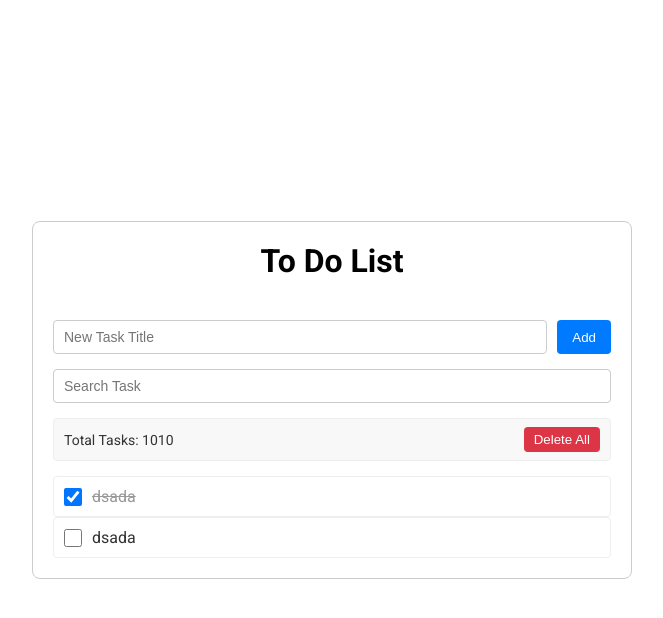
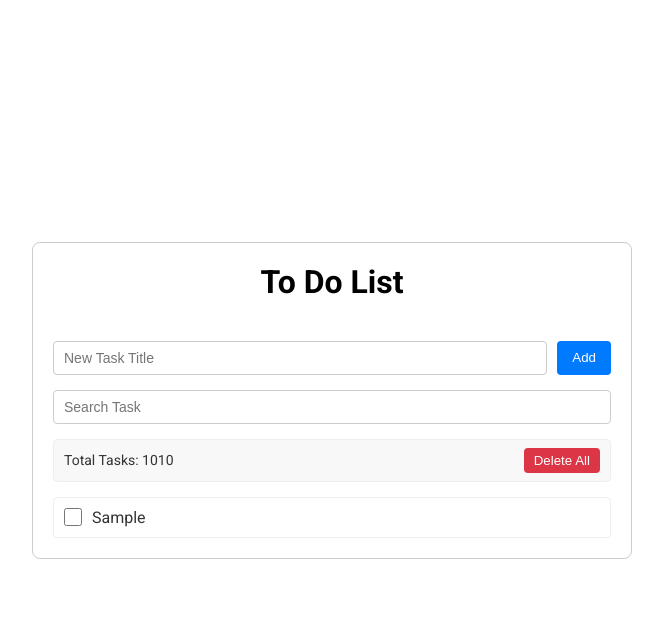
Before and after one commit to Sinonmn/React-To-Do-List, a React (Vite) app: page / in a window 1280 px wide. Both pictures are taken after typing "Sample" into the empty fields and a click on the button "Add". Shown: the top 618 px of the page, without its empty margins (308-971 px from the left). Built offline with nearby package versions, Linux system fonts and the light colour scheme.

Commit message:
create List

```diff
--- a/src/components/ToDo/ToDo.jsx
+++ b/src/components/ToDo/ToDo.jsx
@@ -2,6 +2,7 @@ import { useState } from "react";
 import Form from "../Form/Form";
 import ToDoInfo from "../Info/ToDoInfo";
 import ToDoItem from "../ToDoItem/ToDoItem";
+import ToDoItems from "../ToDoItems/ToDoItems";
 import './ToDo.css';
 import {v4 as uuidv4} from 'uuid';
 
@@ -51,19 +52,8 @@ const handleAdd = ()=>{
 			/>
 
 			{/* Список задач */}
-			<div className="todo-app__items">
-				<ToDoItem
-					className='todo-app__item'
-					type='checkbox'
-					label='dsada'
-					complete={true} />
-				<ToDoItem
-					className='todo-app__item'
-					type='checkbox'
-					label='dsada'
-					complete={false} />
-
-			</div>
+			<ToDoItems
+			items={items}/>
 		</div>
 	)
 }
--- a/src/components/ToDoItem/ToDoItem.jsx
+++ b/src/components/ToDoItem/ToDoItem.jsx
@@ -1,8 +1,15 @@
 import './ToDoItem.css'
 
-const ToDoItem = ({ className, label, complete, onToggle }) => {
+const ToDoItem = (props) => {
+	const{
+		className,
+		label,
+		complete,
+		onToggle,
+		id
+	} = props
 	return (
-		<div className={`${className} todo-app__item`} onClick={onToggle}>
+		<div key={id} className={`${className} todo-app__item`} onClick={onToggle}>
 			<label className="todo-app__label">
 				<input
 					type="checkbox"
--- a/src/components/ToDoItems/ToDoItems.jsx
+++ b/src/components/ToDoItems/ToDoItems.jsx
@@ -1,6 +1,20 @@
-const ToDoItems =  ()=>{
+import ToDoItem from "../ToDoItem/ToDoItem"
 
+const ToDoItems =  (props)=>{
+const {
+	items,
+} = props
 	return(
-		<></>
+		<div className="todo-app__items">
+			{items.map(item =>
+				<ToDoItem
+				label = {item.label}
+				complete={item.complete}
+
+				/>
+			)}
+		</div>
 	)
 }
+
+export default ToDoItems
```
